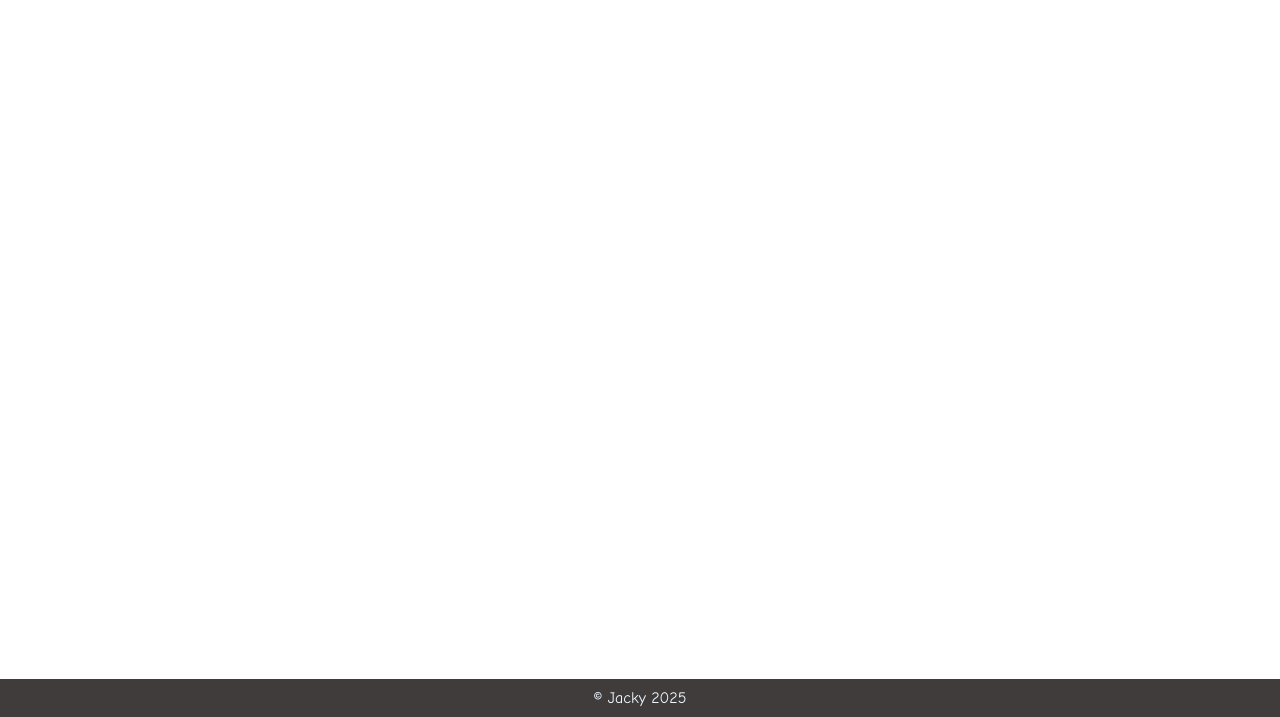
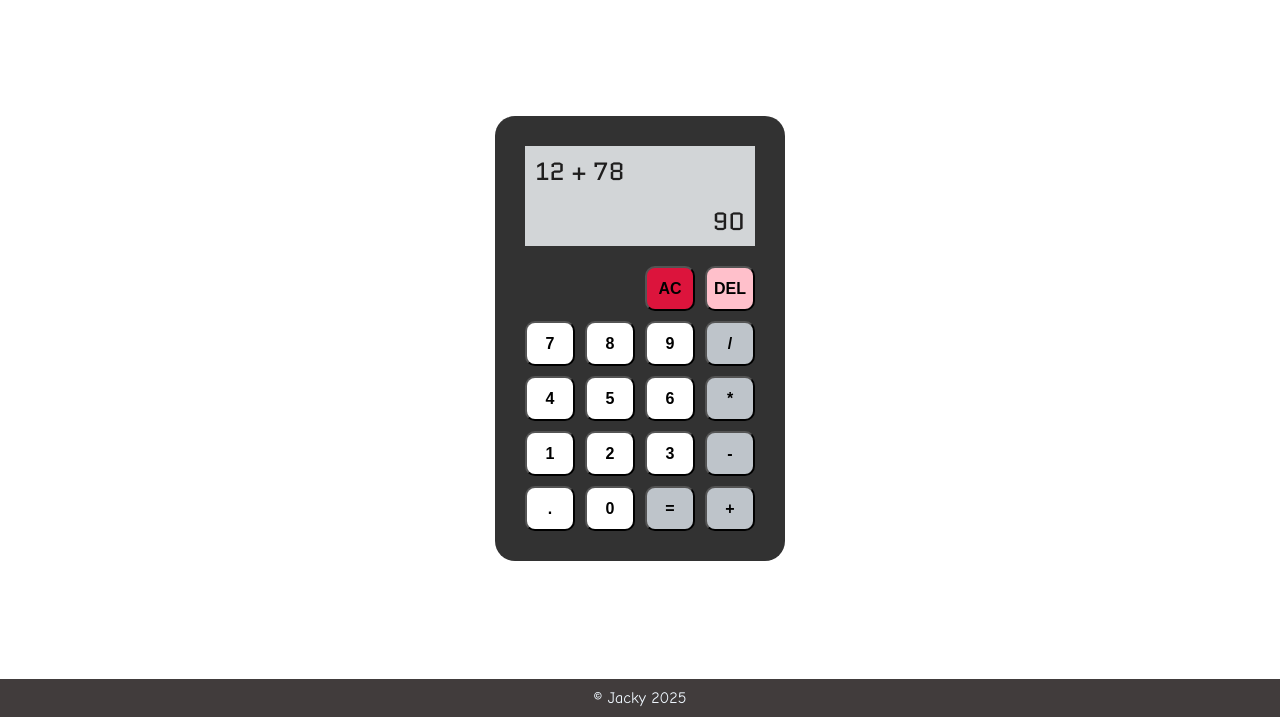
Before and after one commit to Jacky-Jiaqi-W/calculator, a plain HTML site: page index.html in a window 1280 px wide. Shown: the part 83-800 px from the top of the page. Drawn offline with Linux system fonts and the light colour scheme; a web font is replaced by a local one.

Commit message:
Complete the calculator layout

```diff
--- a/index.html
+++ b/index.html
@@ -19,7 +19,41 @@
                 </li>
             </ul>
         </div>
-        <div class="container"></div>
+        <div class="container">
+            <div class="calculator">
+                <div class="display">
+                    <div class="equation">12 + 78</div>
+                    <div class="result">90</div>
+                </div>
+                <div class="keypad">
+                    <div class="ac-del">
+                        <button class="ac">AC</button>
+                        <button class="del">DEL</button>
+                    </div>
+                    <div class="num-operators">
+                        <button>7</button>
+                        <button>8</button>
+                        <button>9</button>
+                        <button class="operators">/</button>
+
+                        <button>4</button>
+                        <button>5</button>
+                        <button>6</button>
+                        <button class="operators">*</button>
+
+                        <button>1</button>
+                        <button>2</button>
+                        <button>3</button>
+                        <button class="operators">-</button>
+
+                        <button>.</button>
+                        <button>0</button>
+                        <button class="operators">=</button>
+                        <button class="operators">+</button>
+                    </div>
+                </div>
+            </div>
+        </div>
         <div class="footer">© Jacky 2025</div>
     </body>
 </html>
--- a/styles.css
+++ b/styles.css
@@ -1,4 +1,5 @@
 @import url('https://fonts.googleapis.com/css2?family=Comic+Relief:wght@400;700&display=swap');
+@import url('https://fonts.googleapis.com/css2?family=Comic+Relief:wght@400;700&family=Pixelify+Sans:wght@400..700&family=Quantico:ital,wght@0,400;0,700;1,400;1,700&family=Silkscreen:wght@400;700&display=swap');
 
 body {
     margin: 0px;
@@ -39,6 +40,73 @@ a {
 
 .container {
     flex-grow: 1;
+    display: flex;
+    justify-content: center;
+    align-items: center;
+}
+
+.calculator {
+    padding: 30px;
+    background-color: rgb(50, 50, 50);
+    border-radius: 20px;
+    width: 230px;
+}
+
+.display {
+    height: 100px;
+    background-color: rgb(210, 213, 215);
+    display: flex;
+    flex-direction: column;
+}
+
+.equation,
+.result {
+    flex-grow: 1;
+    display: flex;
+    align-items: center;
+    padding: 0px 10px;
+    font-family: "Quantico", sans-serif;
+    font-size: 25px;
+    color: rgb(31, 30, 30);
+}
+
+.result {
+    justify-content: flex-end;
+}
+
+.ac-del {
+    display: flex;
+    justify-content: flex-end;
+    gap: 10px;
+    margin: 20px 0px 10px;
+}
+
+.ac {
+    background-color: crimson;
+}
+
+.del {
+    background-color: pink;
+}
+
+.num-operators {
+    display: flex;
+    flex-wrap: wrap;
+    gap: 10px;
+    justify-content: space-between;
+}
+
+.operators {
+    background-color:rgb(190, 196, 202);
+}
+
+button {
+    width: 50px;
+    height: 45px;
+    border-radius: 10px;
+    background-color: white;
+    font-weight: 550;
+    font-size: 16px;
 }
 
 .footer {
```
